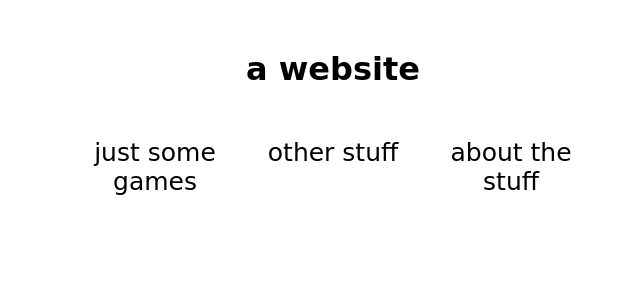
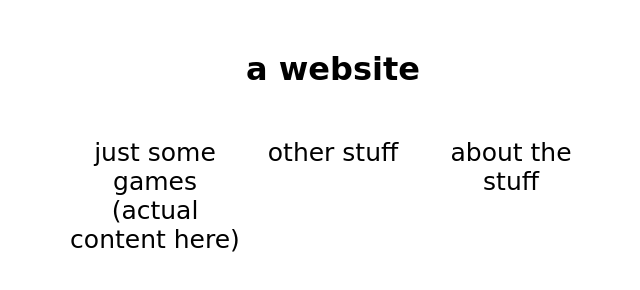
Before and after one commit to pwknoch/a-website, a website: page index.html in a window 1280 px wide. Shown: the whole page, without its empty margins (307-947 px from the left). Drawn offline with Linux system fonts and the light colour scheme; a web font is replaced by a local one.

Commit message:
added test string

```diff
--- a/index.html
+++ b/index.html
@@ -10,7 +10,7 @@
             <h1 class="the-header"><a class="speakable" href="/index.html" data-voice="can't you read? it's a website"><span class="a">a</span> <span class="website">website</span></a></h1>
             <div class="the-flexible-nav">
                 <div class="a-flexible-item speakable" id="the-games-link" data-voice="these aren't great games, but they're my games, so don't judge me.">
-                    <a href="/games/index.html">just some games</a>
+                    <a href="/games/index.html">just some games (actual content here)</a>
                 </div>
                 <div class="a-flexible-item speakable" id="the-other-link" data-voice="it's just some other stuff. nothing special. just stuff.">
                     <a href="/other/index.html">other stuff</a>
```
